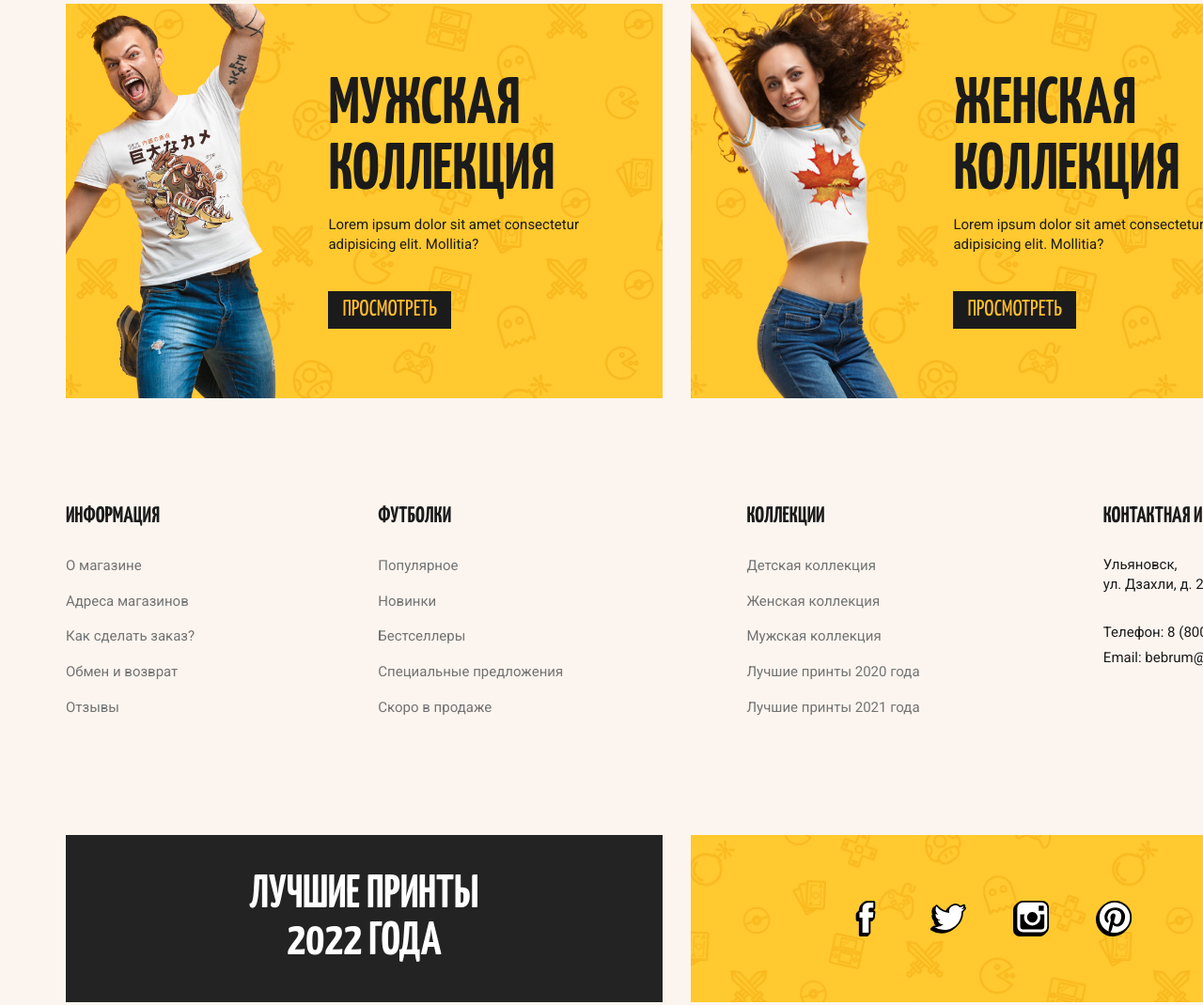
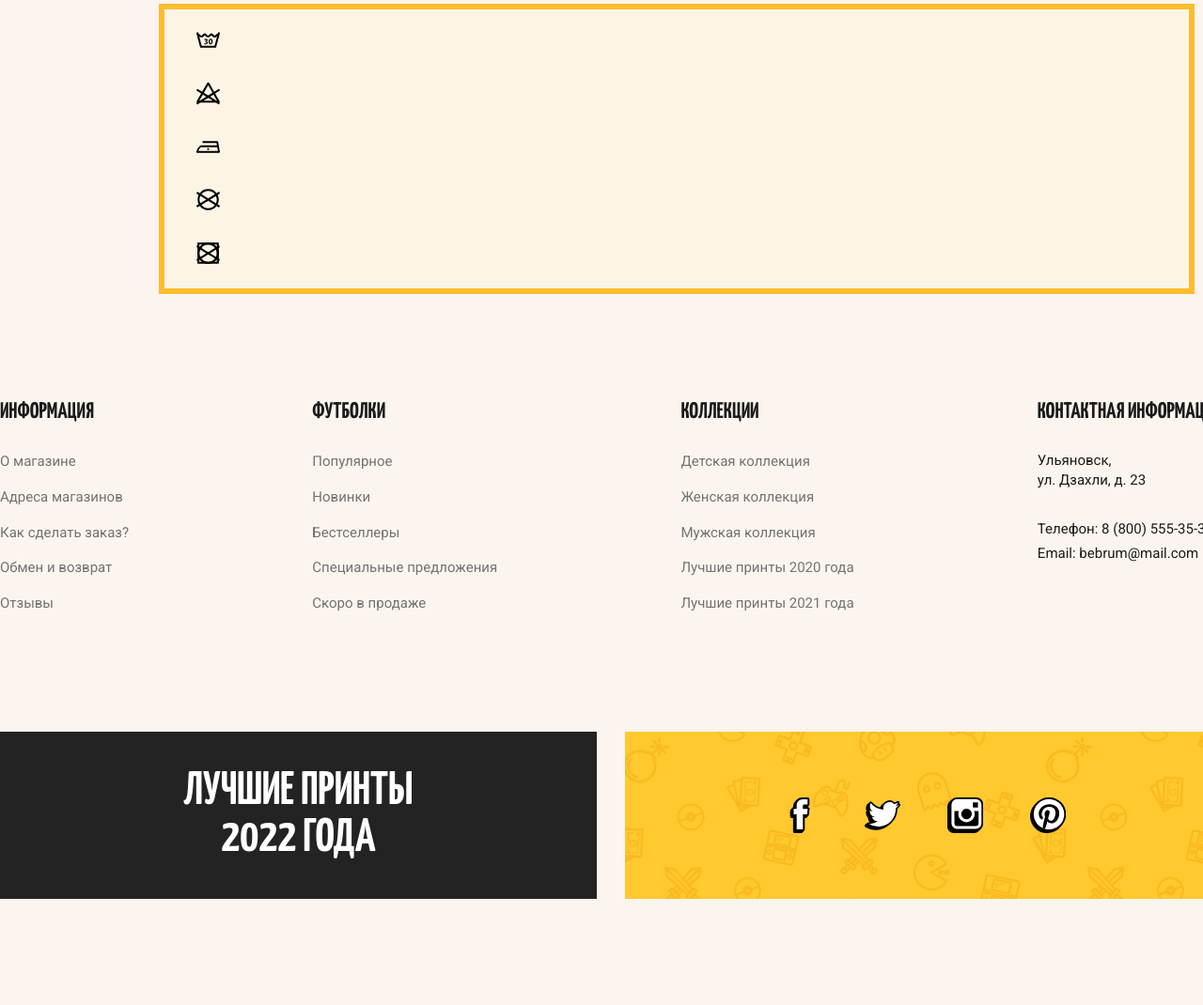
Before and after one commit to daATva/lost-bost, a plain HTML site: page product.html in a window 1280 px wide. Shown: the part 1267-2337 px from the top of the page at 94% size. After the commit the page ends 2224 px from the top, so only its background shows below. Drawn offline with nearby package versions, Linux system fonts and the light colour scheme.

Commit message:
Новое описание

```diff
--- a/product.html
+++ b/product.html
@@ -103,28 +103,34 @@
                   <ul class="front-content__page">
                     <li class="front-content">
                       <a href="#" class="front-content__text">
-                        Состав:Хлопок 100%</a
+                        Состав:
+                        Хлопок 100%</a
                       >
                     </li>
                     <li class="front-content">
-                      <a href="#" class="front-content__text"> Сезон:Мульти</a>
+                      <a href="#" class="front-content__text"> Сезон:
+                        Мульти</a>
                     </li>
                     <li class="front-content">
-                      <a href="#" class="front-content__text"> Цвет:Чёрный</a>
+                      <a href="#" class="front-content__text"> Цвет:
+                        Чёрный</a>
                     </li>
                     <li class="front-content">
                       <a href="#" class="front-content__text">
-                        Узор:Рисунки и надпись</a
+                        Узор:
+                        Рисунки и надпись</a
                       >
                     </li>
                     <li class="front-content">
                       <a href="#" class="front-content__text">
-                        Страна производства:Россия</a
+                        Страна производства:
+                        Россия</a
                       >
                     </li>
                     <li class="front-content">
                       <a href="#" class="front-content__text"
-                        >Артикул:IasosyBibY</a
+                        >Артикул:
+                        MA002EWDOEZ6</a
                       >
                     </li>
                   </ul>
@@ -187,7 +193,8 @@
           </ul>
         </div>
       </section>
-      <section class="information">
+
+
         <ul class="filter">
           <li class="filter__item filter__item--active">
             <a href="#" data-filter="popular" class="filter__link">Описание</a>
@@ -206,34 +213,58 @@
             <a href="#" data-filter="specials" class="filter__link">О бренде</a>
           </li>
         </ul>
+        <section class="tabs">
+        <ul class="tabs">
+          <div class="tabs__back-yellow">
+              <ul class="tabs__first">
+              <ul class="tabs__images-shirt">
+                <ul class="socials__shirt">
+                  <li class="socials__item-shirt">
+                    <a href="#" class="socials__link-shirt">
+                      <svg class="socials__icon-shirt">
+                        <use xlink:href="./web-ready/icons-sprite.svg#washing_01"></use>
+                      </svg>
+                    </a>
+                  </li>
+                  <li class="socials__item-shirt">
+                    <a href="#" class="socials__link-shirt">
+                      <svg class="socials__icon-shirt">
+                        <use xlink:href="./web-ready/icons-sprite.svg#washing_02"></use>
+                      </svg>
+                    </a>
+                  </li>
+                  <li class="socials__item-shirt">
+                    <a href="#" class="socials__link-shirt">
+                      <svg class="socials__icon-shirt">
+                        <use xlink:href="./web-ready/icons-sprite.svg#washing_03"></use>
+                      </svg>
+                    </a>
+                  </li>
+                  <li class="socials__item-shirt">
+                    <a href="#" class="socials__link-shirt">
+                      <svg class="socials__icon-shirt">
+                        <use xlink:href="./web-ready/icons-sprite.svg#washing_04"></use>
+                      </svg>
+                    </a>
+                  </li>
+                  <li class="socials__item-shirt">
+                    <a href="#" class="socials__link-shirt">
+                      <svg class="socials__icon-shirt">
+                        <use xlink:href="./web-ready/icons-sprite.svg#washing_05"></use>
+                      </svg>
+                    </a>
+                  </li>
+                </ul>
+                </li>
+              </ul>
+              <div class="tabs__line"></div>
+            </ul>
+          </div>
+        </ul>
+      </div>
       </section>
 
-      <section class="collections">
-        <div class="container">
-          <ul class="collections__list">
-            <li class="collections__item collections__item--type-guys">
-              <a href="#" class="collections__link">
-                <h2 class="collections__title">Мужская коллекция</h2>
-                <div class="collections__desc">
-                  Lorem ipsum dolor sit amet consectetur adipisicing elit.
-                  Mollitia?
-                </div>
-                <div class="btn">просмотреть</div>
-              </a>
-            </li>
-            <li class="collections__item collections__item--type-girls">
-              <a href="#" class="collections__link">
-                <h2 class="collections__title">Женская коллекция</h2>
-                <div class="collections__desc">
-                  Lorem ipsum dolor sit amet consectetur adipisicing elit.
-                  Mollitia?
-                </div>
-                <div class="btn">просмотреть</div>
-              </a>
-            </li>
-          </ul>
-        </div>
-      </section>
+
 
       <footer class="footer">
         <div class="container footer__container">
--- a/style/style.css
+++ b/style/style.css
@@ -586,86 +586,13 @@ ul > li {
     color: #fff;
 }
 
-.collections {
-    margin-bottom: 135px;
-  }
 
-  .collections__list {
-    display: flex;
-  }
 
-  .collections__item {
-    min-height: 100px;
-    flex: 1;
-    overflow: hidden;
-    margin-right: 30px;
-    background: url('./web-ready/bg/pattern.png') center center / 500px;
-    position: relative;
 
-  }
-
-  .collections__item:before {
-    content: "";
-    display: block;
-    position: absolute;
-    height: 176%;
-    width: 60%;
-    top: -17%;
-    left: -18%;
-    background: center center / contain no-repeat;
-  }
-
-  .collections__item--type-guys:before {
-    background-image: url('./web-ready/collections/collection_man.png');
-  }
-
-  .collections__item--type-girls:before {
-    background-image: url('./web-ready/collections/collection_woman.png');
-    top: -31%;
-    width: 80%;
-    left: -25%;
-  }
-
-  .collections__link {
-    display: block;
-    padding: 74px 13% 74px 44%;
-    text-decoration: none;
-    color: inherit;
-    font-size: 15px;
-    position: relative;
-    height: 100%;
-    box-sizing: border-box;
-  }
-
-  .collections__link:hover .btn {
-    background: var(--red);
-    color: #fff;
-  }
-
-  .collections__title {
-    font-family: var(--titlesFont);
-    font-size: 70px;
-    font-weight: bold;
-    line-height: 1;
-    text-transform: uppercase;
-    margin-top: 0;
-    margin-bottom: 11px;
-  }
-
-  .collections__item:last-child {
-    margin-right: 0;
-  }
-
-  .collections__desc {
-    margin-bottom: 28px;
-  }
-
-.collections{
-    margin-bottom: 85px;
-}
 
 .footer{
     margin-bottom: 130px;
+    margin-top: 0px;
 }
 
 
@@ -801,9 +728,33 @@ ul > li {
 width: 100%;
 height: 100%;
 display: block;
+
 }
-/*
-.information{
-  margin-top: -120px;
-  margin-bottom: 70px;
-} */
+
+.tabs__back-yellow{
+  position: relative;
+  margin-top: -30px;
+  width: 1090px;
+  height: 297px;
+  background: #fcf5e6;
+  margin:0px auto;
+  margin-bottom:85px;
+  border: solid 6px var(--yellow);
+}
+
+.socials__item{
+  width: 100%;
+  height: 100%;
+}
+
+.tabs__images-shirt{
+  margin: 20px 0px  ;
+}
+
+.socials__icon-shirt{
+  width: 25px;
+  height: 25px;
+  padding-bottom:25px;
+  margin-left: 34px;
+
+}
```
